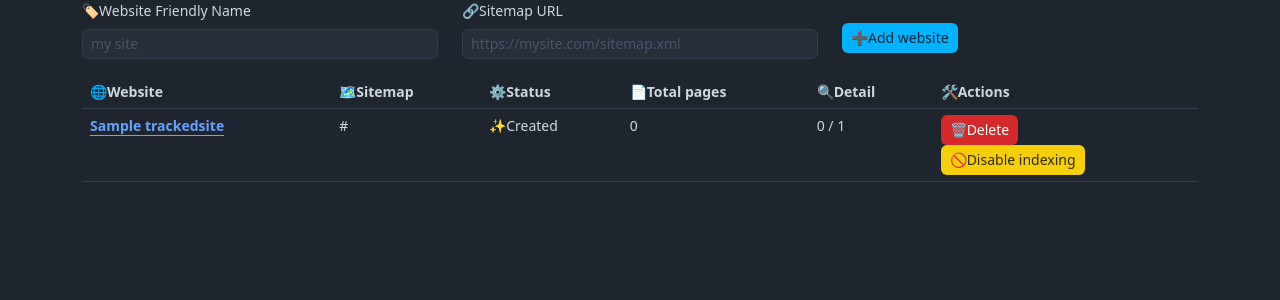
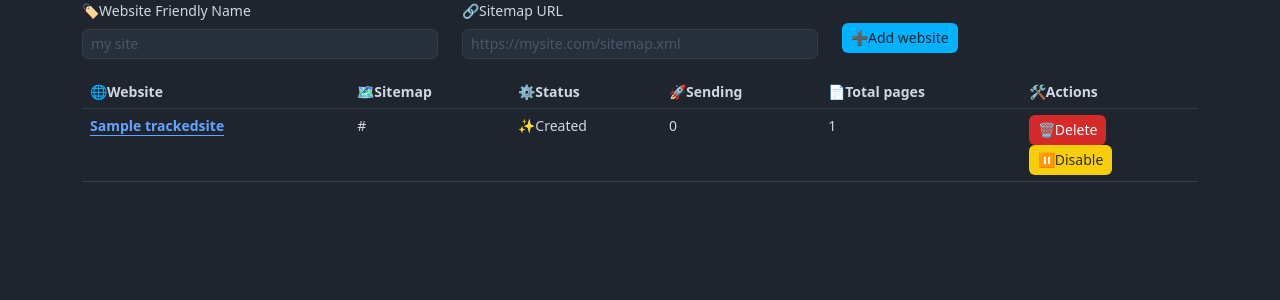
Before and after one commit to ornoone/google-sitemap-indexer, a Django app: page /indexer/site/ in a window 1280 px wide. Shown: the part 53-353 px from the top of the page. Run offline with Django 5.2, Linux system fonts and the light colour scheme; tables that the repository leaves empty hold one stand-in row (values such as "Sample post"); parts of the project's set-up code (start-up, migrations or seed data) failed here and were passed over; some libraries are stand-ins or nearby versions.

Commit message:
Update trackedsite_list.html

```diff
--- a/app/google_indexer/apps/indexer/templates/indexer/trackedsite_list.html
+++ b/app/google_indexer/apps/indexer/templates/indexer/trackedsite_list.html
@@ -35,8 +35,8 @@
             <th scope="col">🌐Website</th>
             <th scope="col">🗺️Sitemap</th>
             <th scope="col">⚙️Status</th>
+            <th scope="col">🚀Sending</th>
             <th scope="col">📄Total pages</th>
-            <th scope="col">🔍Detail</th>
             <th scope="col">🛠️Actions</th>
         </tr>
         </thead>
@@ -47,10 +47,8 @@
                     <th scope="row"><a href="{% url "indexer:site-detail" site.id %}">{{ site.name }}</a></th>
                     <td>{{ site.sitemap_url }}</td>
                     <td>{{ site.get_status_display }}</td>
-                    <td>0</td>
-                    <td>
-                        {{ statistics.by_statuses.5_INDEXED|default:0 }} / {{ statistics.total }}
-                    </td>
+                    <td>{{ statistics.by_statuses.5_INDEXED|default:0 }}</td>
+                    <td>{{ statistics.total}}</td>
                     <td>
                         <a class="btn btn-danger ms-auto" href="{% url "indexer:site-delete" pk=site.id %}">
                             🗑️Delete</a>
@@ -67,7 +65,7 @@
                                 {% csrf_token %}
 
                                 <input type="hidden" name="action" value="hold"/>
-                                <button class="btn btn-warning" type="submit">🚫Disable indexing</button>
+                                <button class="btn btn-warning" type="submit">⏸️Disable</button>
                             </form>
                         {% endif %}
                     </td>
```
